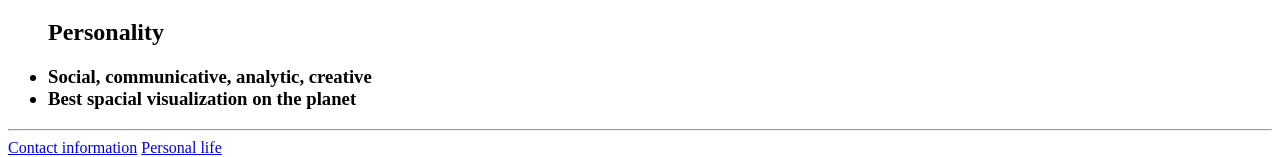
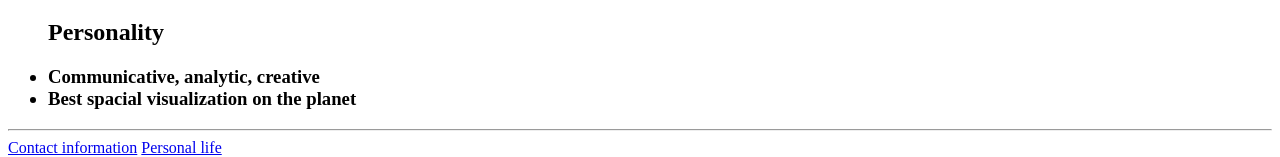
Before and after one commit to postelectric/html-resume, a plain HTML site: page index.html in a window 1280 px wide. Shown: the part 1164-1321 px from the top of the page. Drawn offline with Linux system fonts and the light colour scheme.

Commit message:
Update index.html

```diff
--- a/index.html
+++ b/index.html
@@ -31,7 +31,7 @@
     </ul>
     <ul><h2>Personality</h2>
         <h3>
-        <li>Social, communicative, analytic, creative</li>
+        <li>Communicative, analytic, creative</li>
         <li>Best spacial visualization on the planet</li>
         </h3>
     </ul>
```
